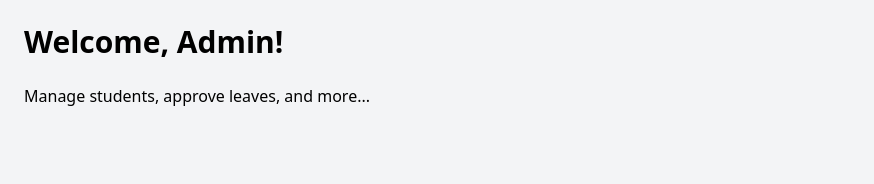
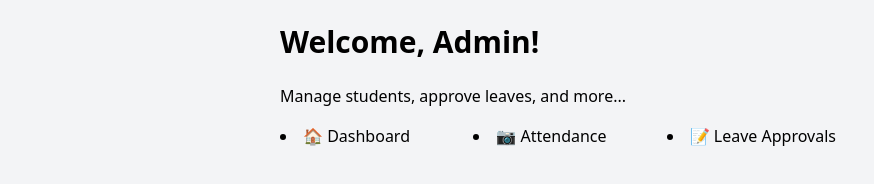
Before and after one commit to RizhabhArya/Student-management-system, a plain HTML site: page admin/dashboard.html in a window 1280 px wide. Shown: the whole page, without its empty margins (0-874 px from the left). Drawn offline with nearby package versions, Linux system fonts and the light colour scheme.

Commit message:
Update dashboard.html

```diff
--- a/admin/dashboard.html
+++ b/admin/dashboard.html
@@ -9,12 +9,17 @@
 </head>
 <body class="bg-gray-100 flex">
     <!-- <div id="sidebar-container"></div> -->
+    <div class="flex h-screen pl-64">
 
     <main class="flex-1 p-6">
         <h1 class="text-3xl font-bold mb-6">Welcome, Admin!</h1>
         <p class="mb-4">Manage students, approve leaves, and more...</p>
         <div class="grid grid-cols-1 sm:grid-cols-2 lg:grid-cols-3 gap-6">
             <!-- Add admin dashboard content here -->
+            <li><a href="dashboard.html" class="hover:text-blue-500">🏠 Dashboard</a></li>
+            <li><a href="attendance.html" class="hover:text-blue-500">📷 Attendance</a></li>
+            <li><a href="leave.html" class="hover:text-blue-500">📝 Leave Approvals</a></li>
+
         </div>
     </main>
 </body>
```
